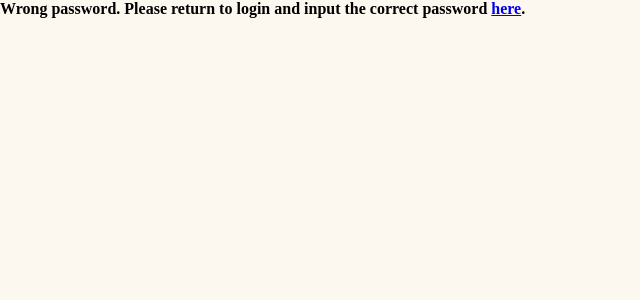
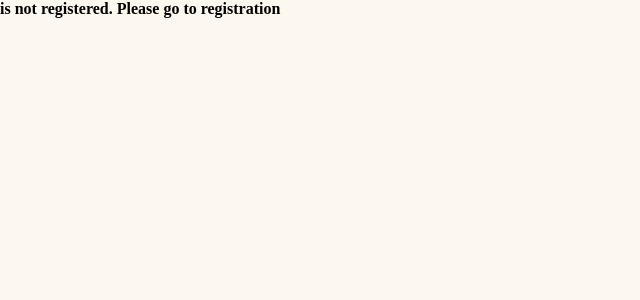
Before and after one commit to Mrq9rawi/Team_Short_Deliveries, a PHP site: page /login.php in a window 1280 px wide. Shown: the top 300 px of the page, without its empty margins (0-640 px from the left). Run offline with PHP 8.4, Linux system fonts and the light colour scheme; data that the repository does not hold is empty.

Commit message:
Attempted fix of email

```diff
--- a/HTML/login.php
+++ b/HTML/login.php
@@ -30,7 +30,7 @@
 				echo "<h4>Hello $name! You'll be going to the home page in a moment!</h4>";
 				header("location:index.php");
 			}
-			else if ($email_input != $result) {
+			else if (!$result[$email_input]) {
 				echo "<h4>$email is not registered. Please go to registration <a href='account.html>here</a>.</h4>";
 			}
 			else if (!password_verify($password, $hash) || password_verify($password, $hash) != $result) {
```
